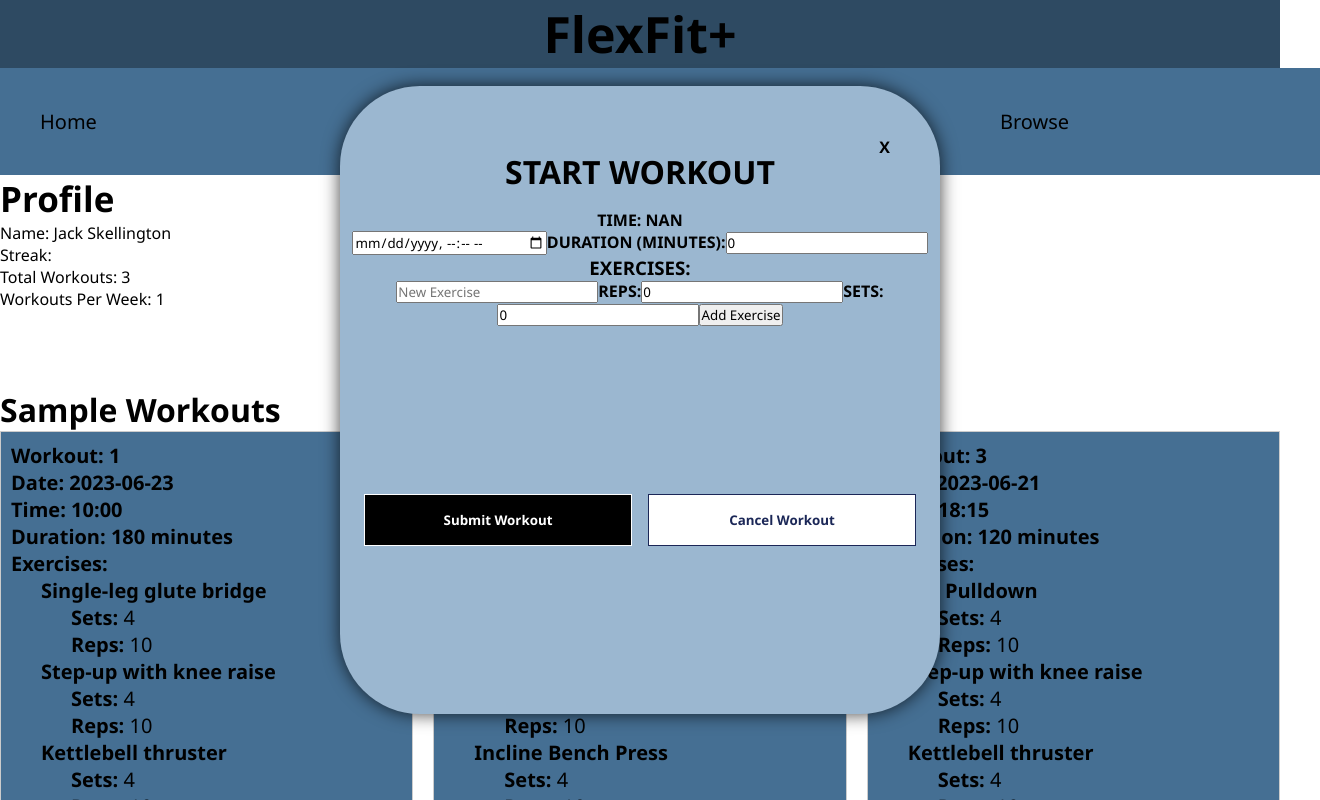
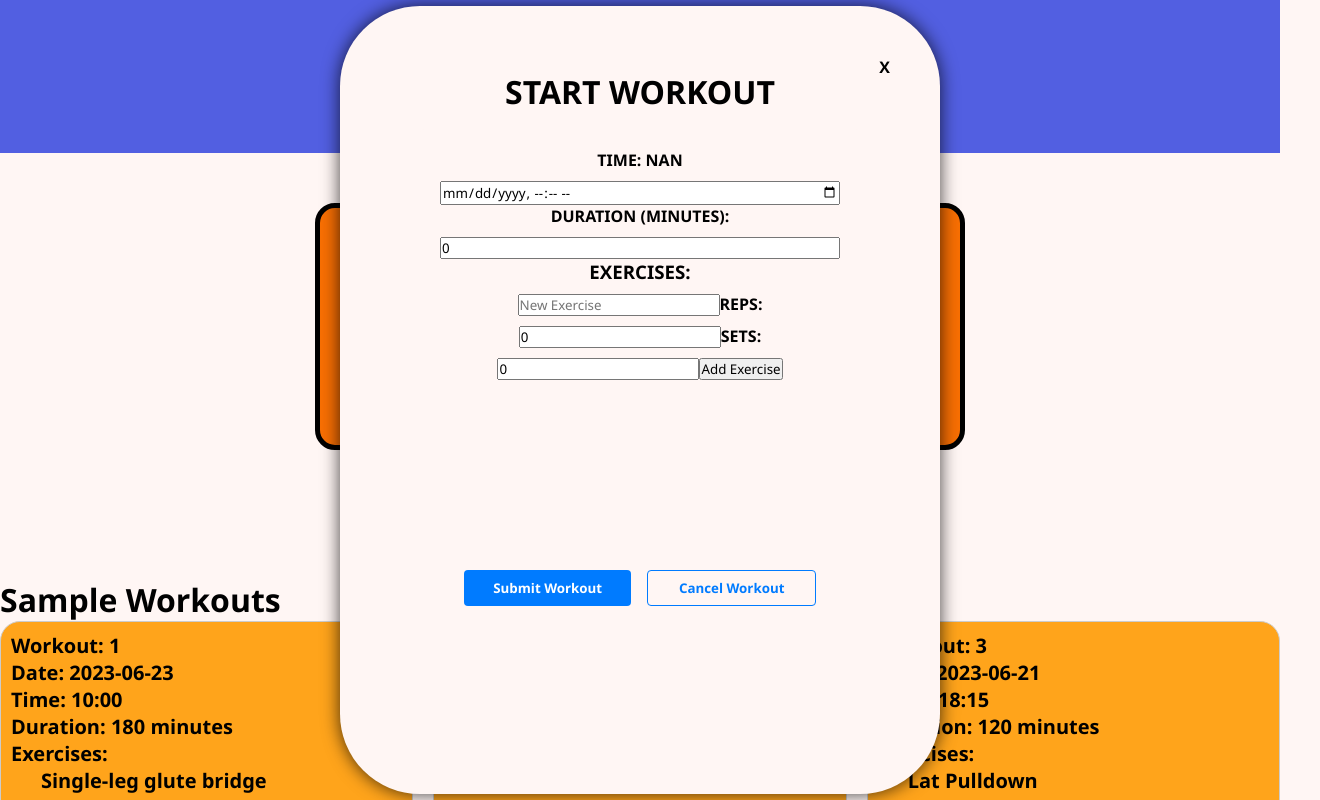
Before and after one commit to marckatz/exercises, a React (Create React App) app: page / in a window 1280 px wide. Both pictures are taken after a click on the button "BEGIN WORKOUT". Shown: the top 800 px of the page, 1320 px wide, since content can reach past the window. Built offline with nearby package versions, Linux system fonts and the light colour scheme; data requests are answered from the project's data file.

Commit message:
css stuff

```diff
--- a/src/components/NavBar.js
+++ b/src/components/NavBar.js
@@ -4,10 +4,10 @@ import { NavLink } from "react-router-dom";
 function NavBar(){
     return (
         <div className="navbar">
-            <NavLink className="navbar" exact to="/">Home</NavLink>
-            <NavLink className="navbar" to="/history">History</NavLink>
-            <NavLink className="navbar" to="/favorites">Favorites</NavLink>
-            <NavLink className="navbar" to="/browse">Browse</NavLink>
+            <NavLink className="nav-link" exact to="/">Home</NavLink>
+            <NavLink className="nav-link" to="/history">History</NavLink>
+            <NavLink className="nav-link" to="/favorites">Favorites</NavLink>
+            <NavLink className="nav-link" to="/browse">Browse</NavLink>
         </div>
     )
 }
--- a/src/components/Profile.js
+++ b/src/components/Profile.js
@@ -50,12 +50,12 @@ function Profile() {
 
   return (
     <div>
-      <div>
+      <div className="profile-card">
         <h2 className="profile">Profile</h2>
-        <p>Name: {name}</p>
-        <p>Streak: </p>
-        <p>Total Workouts: {totalWorkouts}</p>
-        <p>Workouts Per Week: {workoutsPerWeek}</p>
+        <p className="subheading">Name: {name}</p>
+        <p className="subheading">Streak: </p>
+        <p className="subheading">Total Workouts: {totalWorkouts}</p>
+        <p className="subheading">Workouts Per Week: {workoutsPerWeek}</p>
       </div>
       <div className="button-div">
         <button onClick={handleBeginWorkout} className="button-main" >Begin Workout</button>
--- a/src/components/WorkoutForm.js
+++ b/src/components/WorkoutForm.js
@@ -64,7 +64,7 @@ function WorkoutForm({ addWorkout }) {
     }
 
     return (
-        <form onSubmit={handleSubmit}>
+        <form className="workout-form" onSubmit={handleSubmit}>
             <p>Time: {Math.floor((startTime-Date.now) / 1000)}</p>
             <input type="datetime-local" value={newDateTime} onChange={handleDateTimeChange} />
             <label htmlFor="duration">Duration (minutes):</label>
--- a/src/index.css
+++ b/src/index.css
@@ -7,6 +7,7 @@ body {
     sans-serif;
   -webkit-font-smoothing: antialiased;
   -moz-osx-font-smoothing: grayscale;
+  background-color: #FFF6F4;
 }
 
 code {
@@ -26,19 +27,60 @@ code {
 
 .navbar {
   display: flex;
-  justify-content: space-between;
-  width: 100%;
+  justify-content: center;
+  align-items: center;
+  background-color: #525FE1;
   padding: 20px;
-  color: black;
-  text-decoration: none;
-  font-size: 20px;
-  background-color: #456f93;
-  border: none;
 }
 
+.nav-link {
+  color: #fff;
+  font-family: "Arial", sans-serif;
+  font-size: 20px;
+  text-decoration: none;
+  padding: 10px;
+  margin: 0 10px;
+  border-bottom: 2px solid transparent;
+  transition: border-color 0.3s;
+}
+
+.nav-link:hover {
+  border-color: #fff;
+}
+
+.nav-link.active {
+  border-color: #fff;
+  font-weight: bold;
+}
+
+.profile-card {
+  background-color: #F86F03;
+  border: 5px solid black;
+  padding: 20px;
+  margin: 50px auto;
+  text-align: center;
+  max-width: 600px;
+  border-radius: 20px;
+}
 
 .profile {
-  font-size: 35px;
+  font-size: 40px;
+  color: black;
+  font-family: "Arial", sans-serif;
+  text-transform: uppercase;
+  letter-spacing: 2px;
+}
+
+.subheading {
+  font-size: 24px;
+  color: black;
+  font-family: "Arial", sans-serif;
+  text-align: center;
+  margin-top: 10px;
+  background-color: #F86F03;
+  padding: 5px 0;
+  margin-bottom: 0;
+  margin: 0;
 }
 
 
@@ -47,7 +89,7 @@ code {
   align-items: center;
   justify-content: center;
   display: flex;
-  background-color: #2e4a62;
+  background-color: #525FE1;
   border: none;
   margin: 0;
 }
@@ -69,6 +111,7 @@ code {
   transition: 0.3s ease all;
   z-index: 0;
   width: 70%,30%;
+  cursor: pointer;
 }
 
 .button-main:before {
@@ -125,6 +168,7 @@ code {
   transform: translate(-50%, -50%);
   z-index: -1;
   padding: 12px 24px;
+  cursor: pointer;
 }
 
 
@@ -144,7 +188,7 @@ code {
   left: 50%;
   transform: translate(-50%, -50%);
   display: flex;
-  background-color: #ffffff;
+  background-color: #fbf9f9;
   box-shadow: 0px 0px 18px 0px rgba(0, 0, 0, 0.75);
   border-radius: 80px;
 }
@@ -158,6 +202,7 @@ code {
   position: fixed;
   top: 50px;
   right: 50px;
+  cursor: pointer;
 }
 
 .content {
@@ -216,8 +261,9 @@ code {
   border:1px solid #ccc;
   padding: 10px;
   margin-bottom: 10px;
-  background-color: #456f93;
+  background-color: #FFA41B;
   font-size: 20px;
+  border-radius: 20px;
 }
 
 .exercise-list li{
@@ -226,5 +272,49 @@ code {
 }
 
 .modalContainer {
-  background-color: #9bb7d0;
+  background-color: #FFF6F4;
 }
+
+.workout-form {
+  display: flex;
+  flex-direction: column;
+  max-width: 400px;
+  margin: 0 auto;
+  padding: 20px;
+  background-color: #FFF6F4;
+  border-radius: 4px;
+}
+
+.workout-form label {
+  font-weight: bold;
+}
+
+.workout-form input,
+.workout-form button {
+  margin-top: 10px;
+}
+
+.workout-form .btnContainer {
+  display: flex;
+  justify-content: space-between;
+  margin-top: 20px;
+}
+
+.workout-form .btnPrimary {
+  background-color: #007bff;
+  color: #fff;
+  border: none;
+  padding: 8px 16px;
+  border-radius: 4px;
+  cursor: pointer;
+}
+
+
+.workout-form .btnOutline {
+  background-color: transparent;
+  border: 1px solid #007bff;
+  color: #007bff;
+  padding: 8px 16px;
+  border-radius: 4px;
+  cursor: pointer;
+}
```
